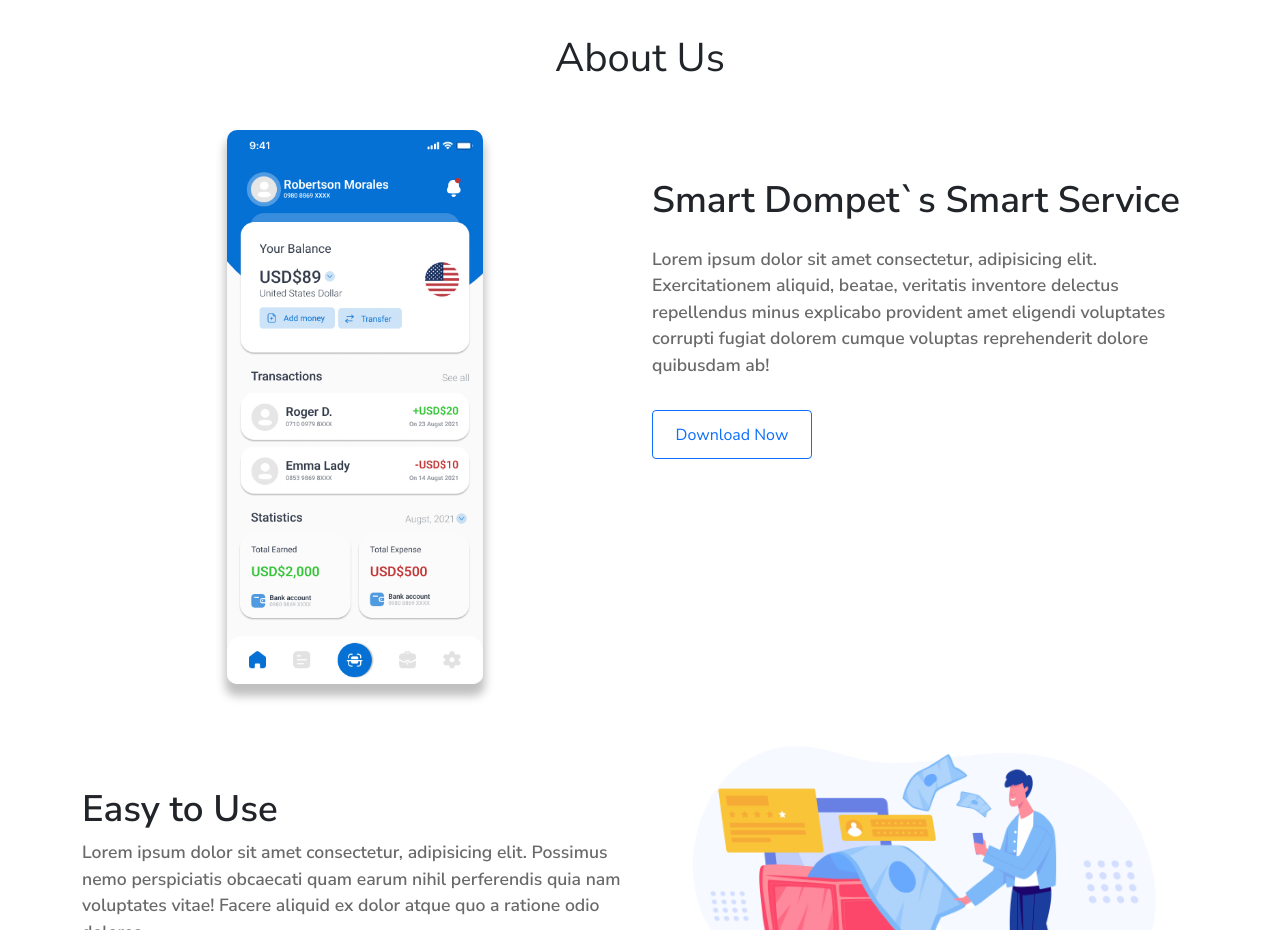
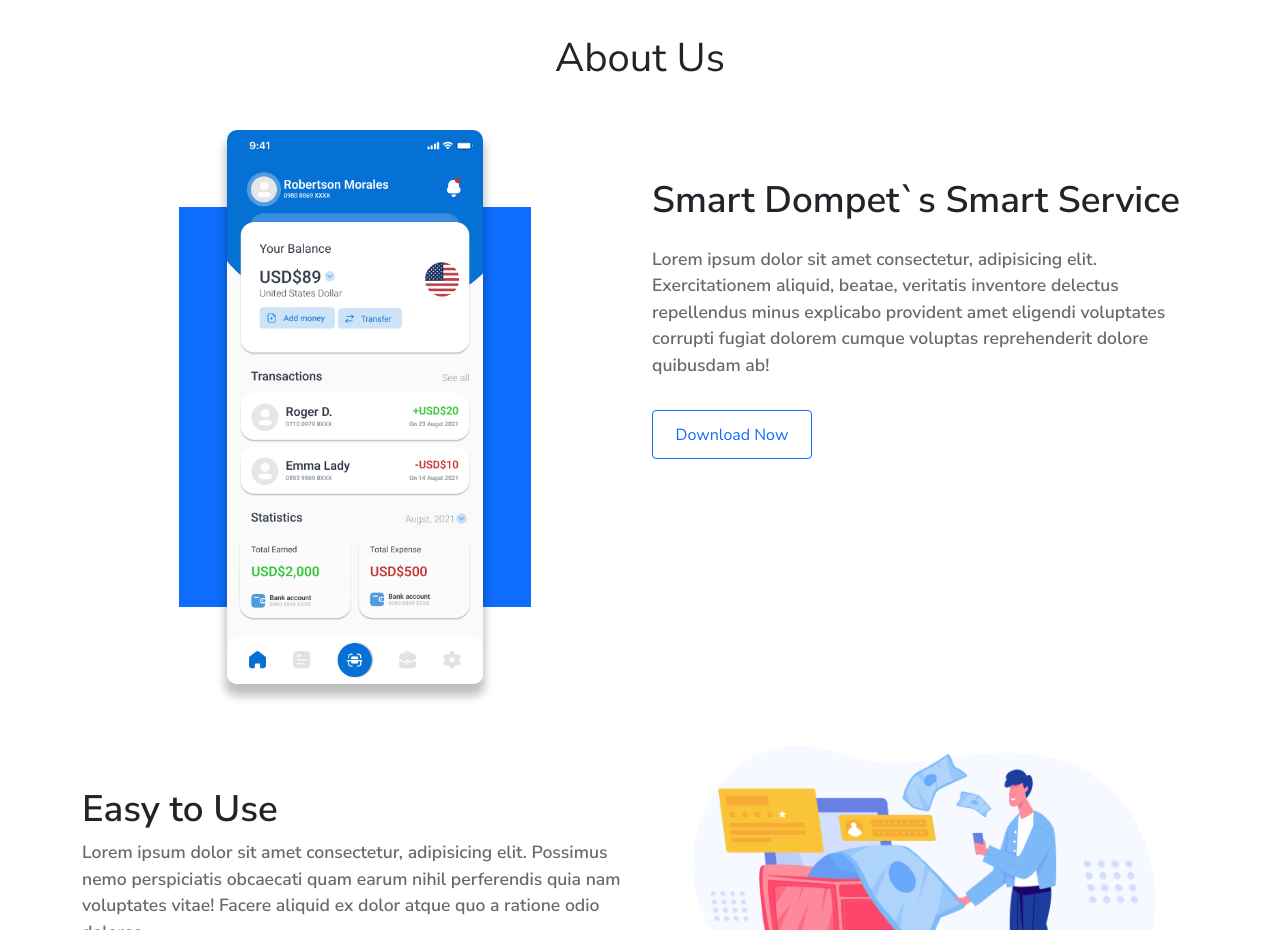
Before and after one commit to Iqbal-Isn/landing-page, a plain HTML site: page index.html in a window 1280 px wide. Shown: the part 900-1830 px from the top of the page. Drawn offline with nearby package versions, Linux system fonts and the light colour scheme; the site is published under a folder, as on GitHub Pages, so addresses that start at the root find nothing.

Commit message:
first commit

```diff
--- a/style.css
+++ b/style.css
@@ -77,7 +77,7 @@ p {
   width: 10rem;
 }
 .back {
-  background: url("/img/Rectangle\ 1.png");
+  background: url("img/Rectangle\ 1.png");
   background-repeat: no-repeat;
   background-size: 22rem 25rem;
   background-position: center;
```
